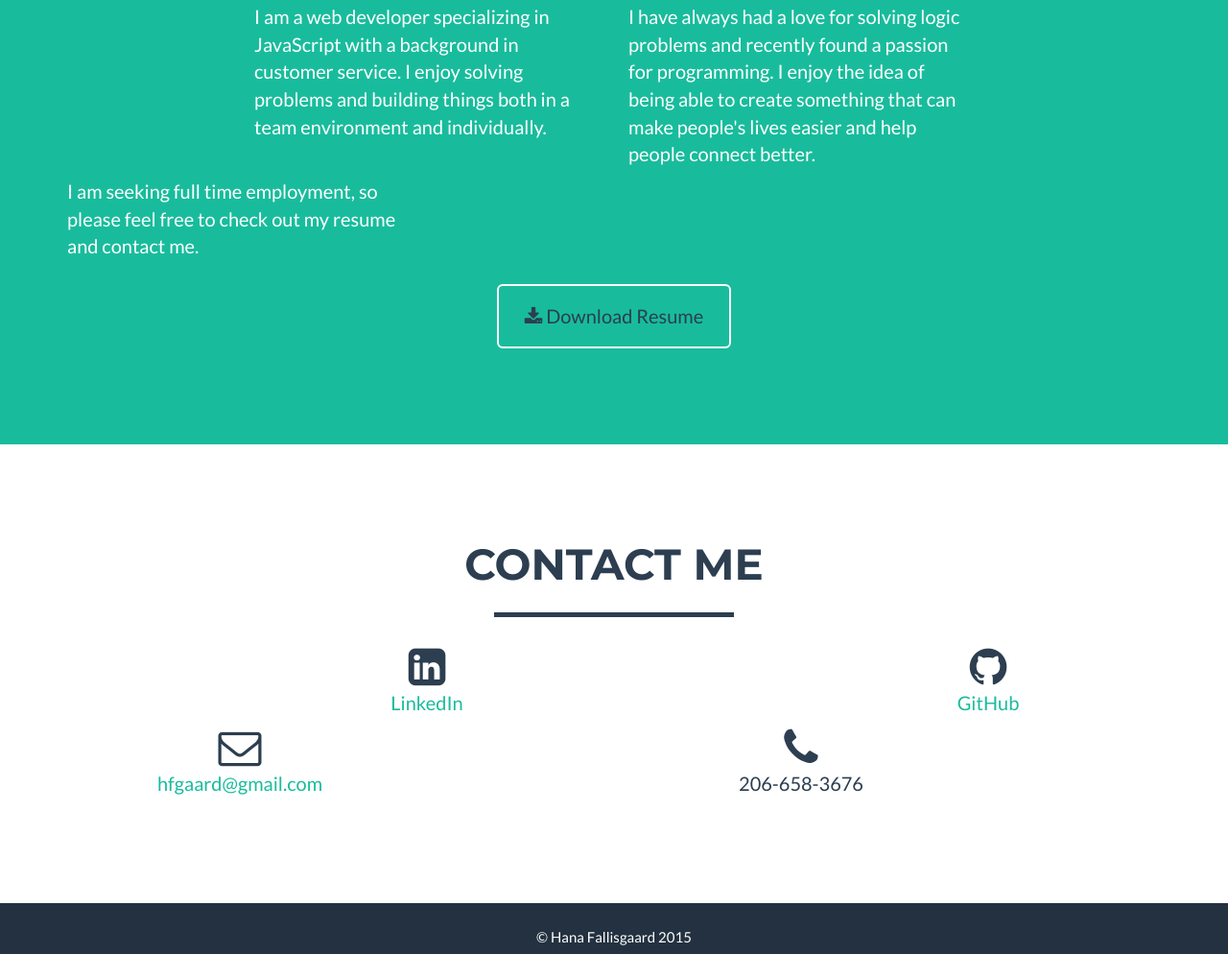
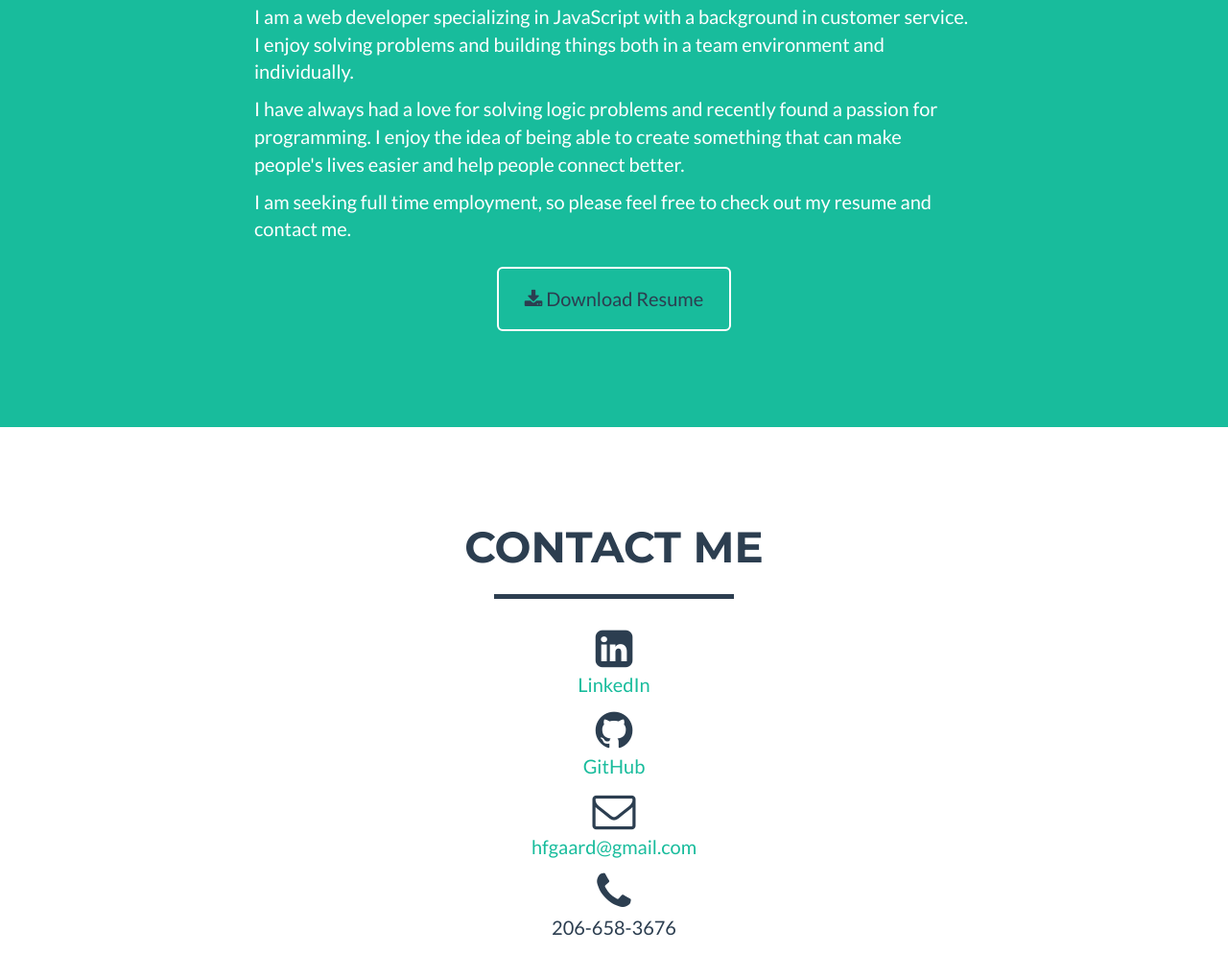
Before and after one commit to hfgaard/hfgaard.github.io, a plain HTML site: page index.html in a window 1280 px wide. Shown: the part 1625-2619 px from the top of the page at 96% size. Drawn offline with nearby package versions, Linux system fonts and the light colour scheme.

Commit message:
fix layout when screen is large

```diff
--- a/index.html
+++ b/index.html
@@ -27,8 +27,8 @@
   <!-- HTML5 Shim and Respond.js IE8 support of HTML5 elements and media queries -->
   <!-- WARNING: Respond.js doesn't work if you view the page via file:// -->
   <!--[if lt IE 9]>
-      <script src="https://oss.maxcdn.com/libs/html5shiv/3.7.0/html5shiv.js"></script>
-      <script src="https://oss.maxcdn.com/libs/respond.js/1.4.2/respond.min.js"></script>
+    <script src="https://oss.maxcdn.com/libs/html5shiv/3.7.0/html5shiv.js"></script>
+    <script src="https://oss.maxcdn.com/libs/respond.js/1.4.2/respond.min.js"></script>
   <![endif]-->
 
 </head>
@@ -144,13 +144,13 @@
         </div>
       </div>
       <div class="row">
-        <div class="col-lg-4 col-lg-offset-2">
+        <div class="col-lg-8 col-lg-offset-2">
           <p>I am a web developer specializing in JavaScript with a background in customer service. I enjoy solving problems and building things both in a team environment and individually.</p>
         </div>
-        <div class="col-lg-4">
+        <div class="col-lg-8 col-lg-offset-2">
           <p>I have always had a love for solving logic problems and recently found a passion for programming. I enjoy the idea of being able to create something that can make people's lives easier and help people connect better.</p>
         </div>
-        <div class="col-lg-4">
+        <div class="col-lg-8 col-lg-offset-2">
           <p>I am seeking full time employment, so please feel free to check out my resume and contact me.</p>
         </div>
         <div class="col-lg-8 col-lg-offset-2 text-center">
@@ -172,25 +172,25 @@
         </div>
       </div>
       <div class="row">
-        <div class="col-lg-4 col-lg-offset-2 text-center">
+        <div class="col-lg-8 col-lg-offset-2 text-center">
           <a href="https://www.linkedin.com/in/hanafallisgaard" target="blank">
             <i class="fa fa-linkedin-square fa-3x wow bounceIn" style="color:#2C3E50;"></i>
             <p>LinkedIn</p>
           </a>
         </div>
-        <div class="col-lg-4 col-lg-offset-2 text-center">
+        <div class="col-lg-8 col-lg-offset-2 text-center">
           <a href="https://github.com/hfgaard" target="blank">
             <i class="fa fa-github fa-3x wow bounceIn" style="color:#2C3E50;"></i>
             <p>GitHub</p>
           </a>
         </div>
-        <div class="col-lg-4 text-center">
+        <div class="col-lg-8 col-lg-offset-2 text-center">
           <a href="mailto:hfgaard@gmail.com" target="blank">
             <i class="fa fa-envelope-o fa-3x wow bounceIn" data-wow-delay=".1s" style="visibility: visible; animation-delay: 0.1s; animation-name: bounceIn; color:#2C3E50;"></i>
             <p>hfgaard@gmail.com</p>
           </a>
         </div>
-        <div class="col-lg-4 col-lg-offset-2 text-center">
+        <div class="col-lg-8 col-lg-offset-2 text-center">
           <i class="fa fa-phone fa-3x wow bounceIn"></i>
           <p>206-658-3676</p>
         </div>
```
